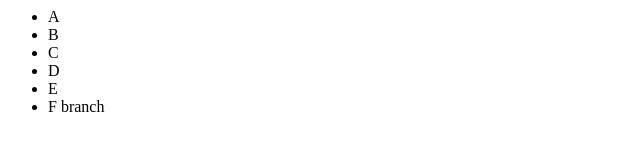
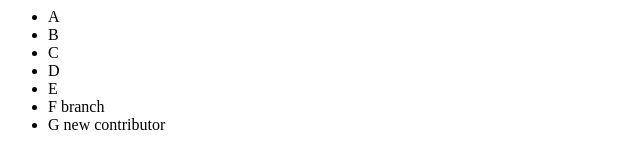
Before and after one commit to Vent42/Repo0, a plain HTML site: page index.html in a window 1280 px wide. Shown: the whole page, without its empty margins (0-640 px from the left). Drawn offline with Linux system fonts and the light colour scheme.

Commit message:
Added G new contributor to index.html

```diff
--- a/index.html
+++ b/index.html
@@ -7,6 +7,7 @@
 			<li>D</li>
 			<li>E</li>
 			<li>F branch</li>
+			<li>G new contributor</li>
 		</ul>
 	</body>
 </html>
```
